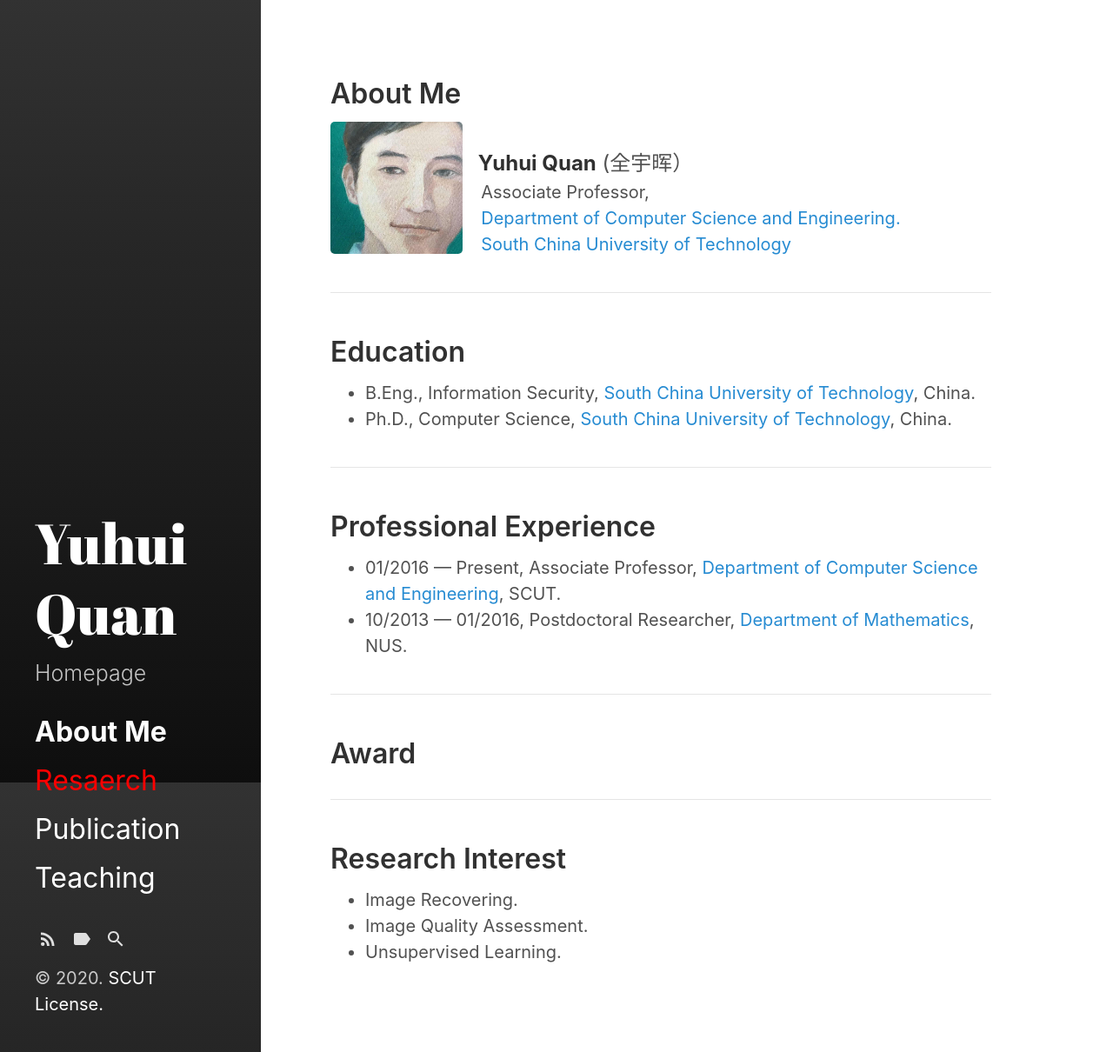
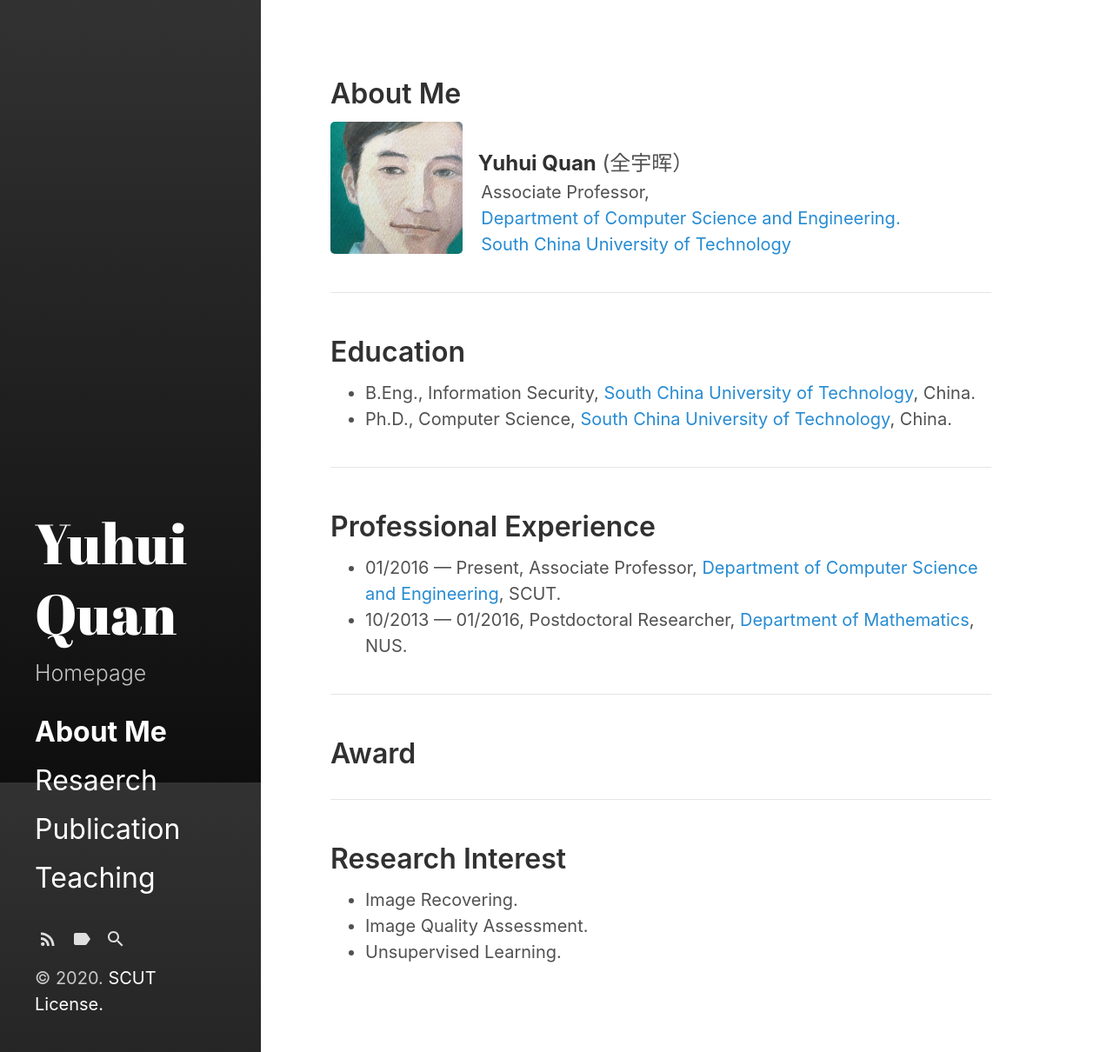
Before and after one commit to Dofboom/Dofboom.github.io, a Jekyll site: the page built from index.html, in a window 1280 px wide and 1210 px high. Shown: the whole window at 87% size. Built offline with Jekyll 4.4.1, drawn with Linux system fonts in a browser that asks for light colours; the list of posts is cut into pages by our own code.

Commit message:
Update page-links.html

```diff
--- a/_includes/page-links.html
+++ b/_includes/page-links.html
@@ -7,7 +7,7 @@
   {% if node.title != null %}
     {% if node.sidebar_link %}
       <a class="page-link {% if page.url == node.url %} active{% endif %}"
-          href="{{ node.url | relative_url }}"><font color="red">{{ node.title }}</font></a>
+          href="{{ node.url | relative_url }}"><small>{{ node.title }}</small></a>
     {% endif %}
   {% endif %}
 {% endfor %}
```
